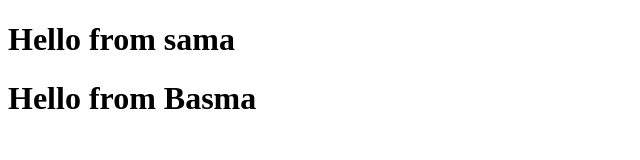
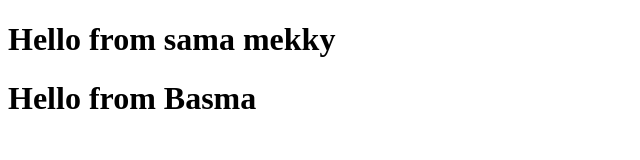
Before and after one commit to sama152000/task, a plain HTML site: page index.html in a window 1280 px wide. Shown: the whole page, without its empty margins (0-640 px from the left). Drawn offline with Linux system fonts and the light colour scheme.

Commit message:
basmaaaaaaa

```diff
--- a/index.html
+++ b/index.html
@@ -6,7 +6,7 @@
     <title>Document</title>
   </head>
   <body>
-    <h1>Hello from sama</h1>
+    <h1>Hello from sama mekky </h1>
     <h1>Hello from Basma</h1>
   </body>
 </html>
```
